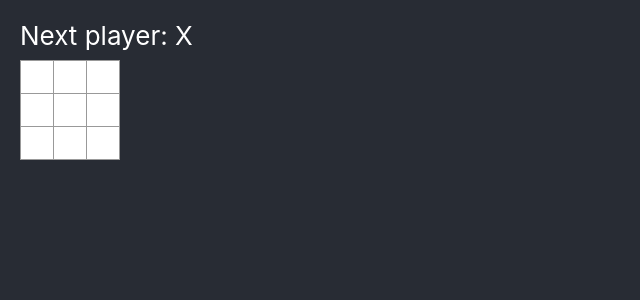
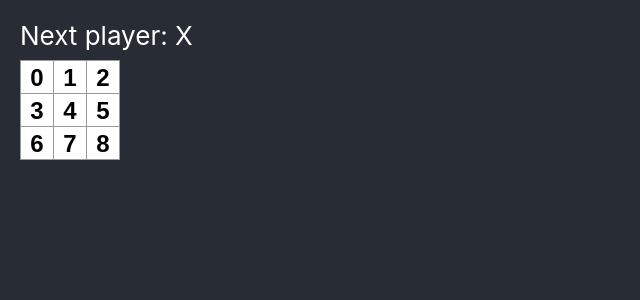
Before and after one commit to rokoc003/tic-tac-toe, a React (Create React App) app: page / in a window 1280 px wide. Shown: the top 300 px of the page, without its empty margins (0-640 px from the left). Built offline with nearby package versions, Linux system fonts and the light colour scheme.

Commit message:
Pass data trough props

```diff
--- a/src/components/Board.js
+++ b/src/components/Board.js
@@ -8,19 +8,19 @@ export default function Board() {
     <div>
       <div className="status">{status}</div>
       <div className="board-row">
-        <Square />
-        <Square />
-        <Square />
+        <Square value="0" />
+        <Square value="1" />
+        <Square value="2" />
       </div>
       <div className="board-row">
-        <Square />
-        <Square />
-        <Square />
+        <Square value="3" />
+        <Square value="4" />
+        <Square value="5" />
       </div>
       <div className="board-row">
-        <Square />
-        <Square />
-        <Square />
+        <Square value="6" />
+        <Square value="7" />
+        <Square value="8" />
       </div>
     </div>
   );
--- a/src/components/Square.js
+++ b/src/components/Square.js
@@ -1,5 +1,5 @@
 import React from "react";
 
-export default function Square() {
-  return <button className="square">{/* TODO */}</button>;
+export default function Square(props) {
+  return <button className="square">{props.value}</button>;
 }
```
Also changed, not shown: 1 other file (tests, documents, lock files or other folders).
